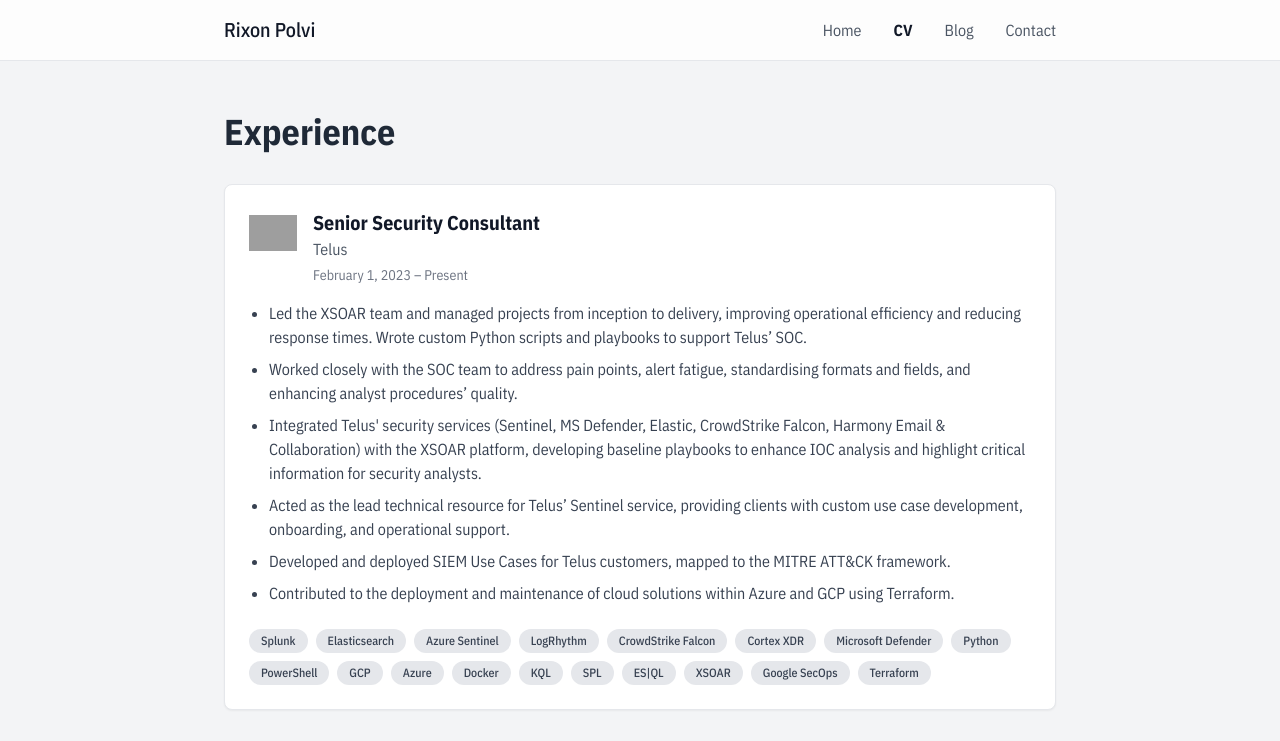
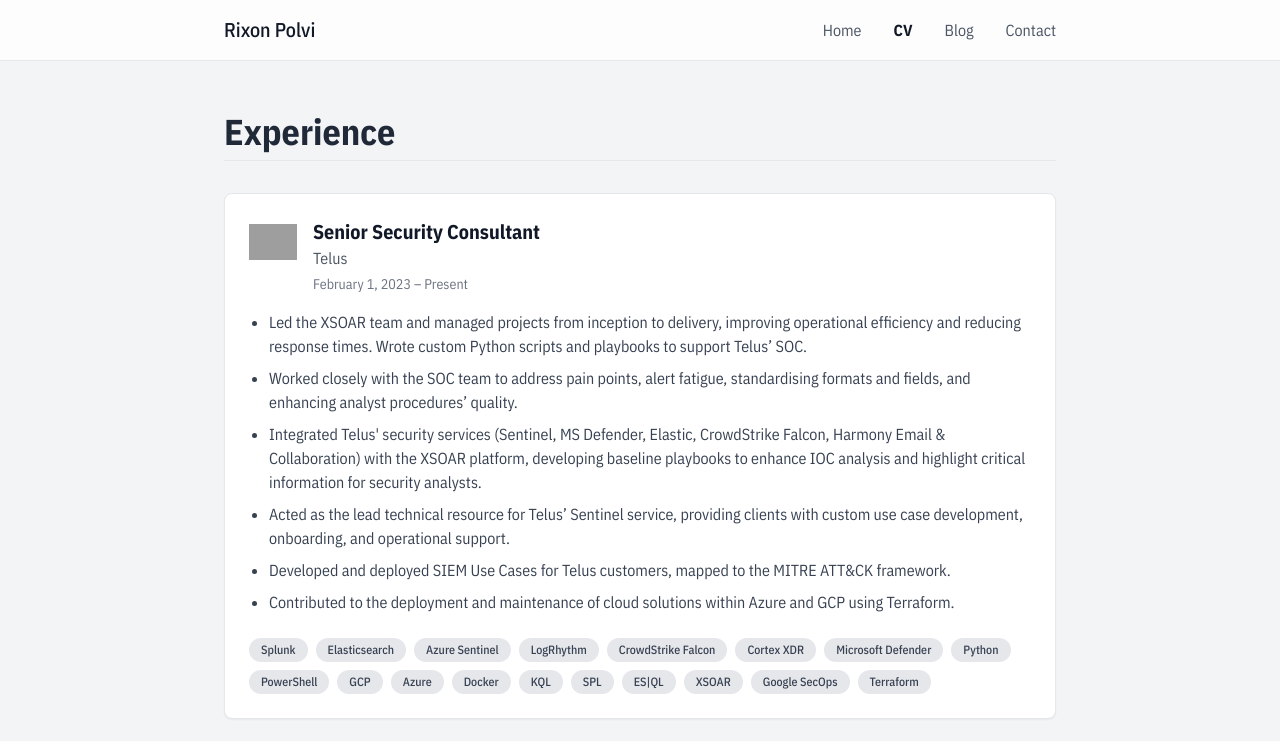
Before and after one commit to Rixonpolvi/rixonpolvi.github.io, a React (Vite) app: page /cv in a window 1280 px wide. Shown: the top 741 px of the page. Built offline with nearby package versions, Linux system fonts and the light colour scheme; grey boxes are pictures that could not be loaded.

Commit message:
Adding some animations to CV cards, scroll bar progress for blogs.

```diff
--- a/package.json
+++ b/package.json
@@ -11,6 +11,7 @@
     "preview": "vite preview"
   },
   "dependencies": {
+    "framer-motion": "^12.23.5",
     "prism-react-renderer": "^2.4.1",
     "react": "^19.1.0",
     "react-dom": "^19.1.0",
--- a/src/components/EducationCard/EducationCard.tsx
+++ b/src/components/EducationCard/EducationCard.tsx
@@ -1,15 +1,19 @@
 import { formatDate } from '../../utils/formatDate';
 import { getCompanyLogo } from '../../utils/getCompanyLogo';
 import type { Education } from '../../types/cv.types';
+import { motion } from 'framer-motion';
+import type { Variants } from 'framer-motion';
 
 interface EducationCardProps {
     education: Education;
+    variants: Variants;
 }
 
-const EducationCard: React.FC<EducationCardProps> = ({ education }) => {
+const EducationCard: React.FC<EducationCardProps> = ({ education, variants }) => {
     const logo = getCompanyLogo(education.institution);
 
     return (
+        <motion.div variants={variants}>
             <article className="rounded-lg border border-gray-200 bg-white p-6 shadow-sm">
                 <header className="flex items-start gap-4">
                     <div className="flex-shrink-0">
@@ -29,6 +33,7 @@
                     </div>
                 </header>
             </article>
+        </motion.div>
     );
 };
 
--- a/src/components/ExperienceCard/ExperienceCard.tsx
+++ b/src/components/ExperienceCard/ExperienceCard.tsx
@@ -1,16 +1,20 @@
-import { getCompanyLogo } from '../../utils/getCompanyLogo'; // Our logo helper
+import { getCompanyLogo } from '../../utils/getCompanyLogo';
 import SkillPill from '../SkillPill/SkillPill';
 import { formatDate } from '../../utils/formatDate';
 import type { Experience } from '../../types/cv.types';
+import { motion } from 'framer-motion';
+import type { Variants } from 'framer-motion';
 
 interface ExperienceCardProps {
     job: Experience;
+    variants: Variants;
 }
 
-const ExperienceCard: React.FC<ExperienceCardProps> = ({ job }) => {
+const ExperienceCard: React.FC<ExperienceCardProps> = ({ job, variants }) => {
     const logo = getCompanyLogo(job.company);
 
     return (
+        <motion.div variants={variants}>
             <article className="rounded-lg border border-gray-200 bg-white p-6 shadow-sm transition-shadow hover:shadow-md">
                 {/* --- Header Section --- */}
                 <header className="flex items-start gap-4">
@@ -48,6 +52,7 @@
                     </div>
                 </footer>
             </article>
+        </motion.div>
     );
 };
 
--- /dev/null
+++ b/src/components/ScrollProgressBar/ScrollProgressBar.tsx
@@ -0,0 +1,26 @@
+import { motion, useScroll, useSpring } from 'framer-motion';
+
+const ScrollProgressBar: React.FC = () => {
+    // 1. useScroll hook tracks the scroll progress of the page.
+    // It returns a MotionValue (scrollYProgress) from 0 to 1.
+    const { scrollYProgress } = useScroll();
+
+    // 2. useSpring adds a "smoothing" or "damping" effect to the scrollYProgress value.
+    // This makes the progress bar's movement feel much less jerky and more natural.
+    const scaleX = useSpring(scrollYProgress, {
+        stiffness: 100,
+        damping: 30,
+        restDelta: 0.001,
+    });
+
+    return (
+        // We use a `motion.div` so we can animate its properties.
+        // The `style` prop links our smoothed `scaleX` value to the CSS transform property.
+        <motion.div
+            className="fixed top-[3.8rem] left-0 right-0 h-1 bg-gray-900 origin-left"
+            style={{ scaleX }}
+        />
+    );
+};
+
+export default ScrollProgressBar;
--- a/src/pages/BlogPostPage/BlogPostPage.tsx
+++ b/src/pages/BlogPostPage/BlogPostPage.tsx
@@ -3,7 +3,9 @@
 import { IoArrowBack } from 'react-icons/io5';
 import { posts } from '../../blog/post-metadata';
 import { formatDate } from '../../utils/formatDate';
+import ScrollProgressBar from '../../components/ScrollProgressBar/ScrollProgressBar';
 
+// Blog posts
 import VerifyingDataIngestioninMicrosoftSentinel from '../../blog/posts/VerifyingDataIngestioninMicrosoftSentinel';
 
 const postContentComponents: { [key: string]: React.ComponentType } = {
@@ -38,6 +40,7 @@
   // Render the post
   return (
     <div>
+      <ScrollProgressBar />
       <Link
         to="/blog"
         className="inline-flex items-center gap-2 text-gray-500 hover:text-gray-900 mb-8 group"
--- a/src/pages/CVPage/CVPage.tsx
+++ b/src/pages/CVPage/CVPage.tsx
@@ -2,6 +2,8 @@
 import ExperienceCard from '../../components/ExperienceCard/ExperienceCard';
 import EducationCard from '../../components/EducationCard/EducationCard';
 import type { CVData } from '../../types/cv.types';
+import { motion } from 'framer-motion';
+import { listContainerVariants, cardListItemVariants } from '../../utils/animationVariants';
 
 const CVPage: React.FC = () => {
   // Use our CVData interface to give TypeScript context for the imported JSON.
@@ -12,23 +14,39 @@
 
     <div>
       <section>
-        <h1 className="text-4xl font-bold mb-8">Experience</h1>
+        <h1 className="text-4xl font-bold mb-8 border-b pb-2">Experience</h1>
+        <motion.div
+          className="space-y-8"
+          initial="hidden"
+          animate="visible" // Use 'animate' here for initial load, or 'whileInView'
+          viewport={{ once: true }}
+          variants={listContainerVariants}
+        >
           {/* Container for the list of experience cards */}
           <div className="space-y-8">
             {cv.experience.map(job => (
-            <ExperienceCard key={job.id} job={job} />
+              <ExperienceCard key={job.id} job={job} variants={cardListItemVariants} />
             ))}
           </div>
+        </motion.div>
       </section >
 
 
       <section className="mt-16"> {/* Add margin-top to create space */}
-        <h2 className="text-3xl font-bold mb-8 border-b pb-2">Education</h2>
+        <h1 className="text-4xl font-bold mb-8 border-b pb-2">Education</h1>
+        <motion.div
+          className="space-y-8"
+          initial="hidden"
+          whileInView="visible"
+          viewport={{ once: true }}
+          variants={listContainerVariants}
+        >
           <div className="space-y-8">
             {cv.education.map(edu => (
-            <EducationCard key={edu.id} education={edu} />
+              <EducationCard key={edu.id} education={edu} variants={cardListItemVariants} />
             ))}
           </div>
+        </motion.div>
       </section>
     </div>
   );
--- /dev/null
+++ b/src/utils/animationVariants.ts
@@ -0,0 +1,19 @@
+// Variant for the container of the list
+export const listContainerVariants = {
+  hidden: { opacity: 0 },
+  visible: {
+    opacity: 1,
+    transition: {
+      staggerChildren: 0.15, // This will apply a 0.15s delay between each child's animation
+    },
+  },
+};
+
+// Variant for each individual card in the list
+export const cardListItemVariants = {
+  hidden: { y: 20, opacity: 0 }, // Start 20px below and faded out
+  visible: {
+    y: 0,
+    opacity: 1,
+  },
+};
```
Also changed, not shown: 1 other file (tests, documents, lock files or other folders). Lines whose indentation alone changed are shown as unchanged.
